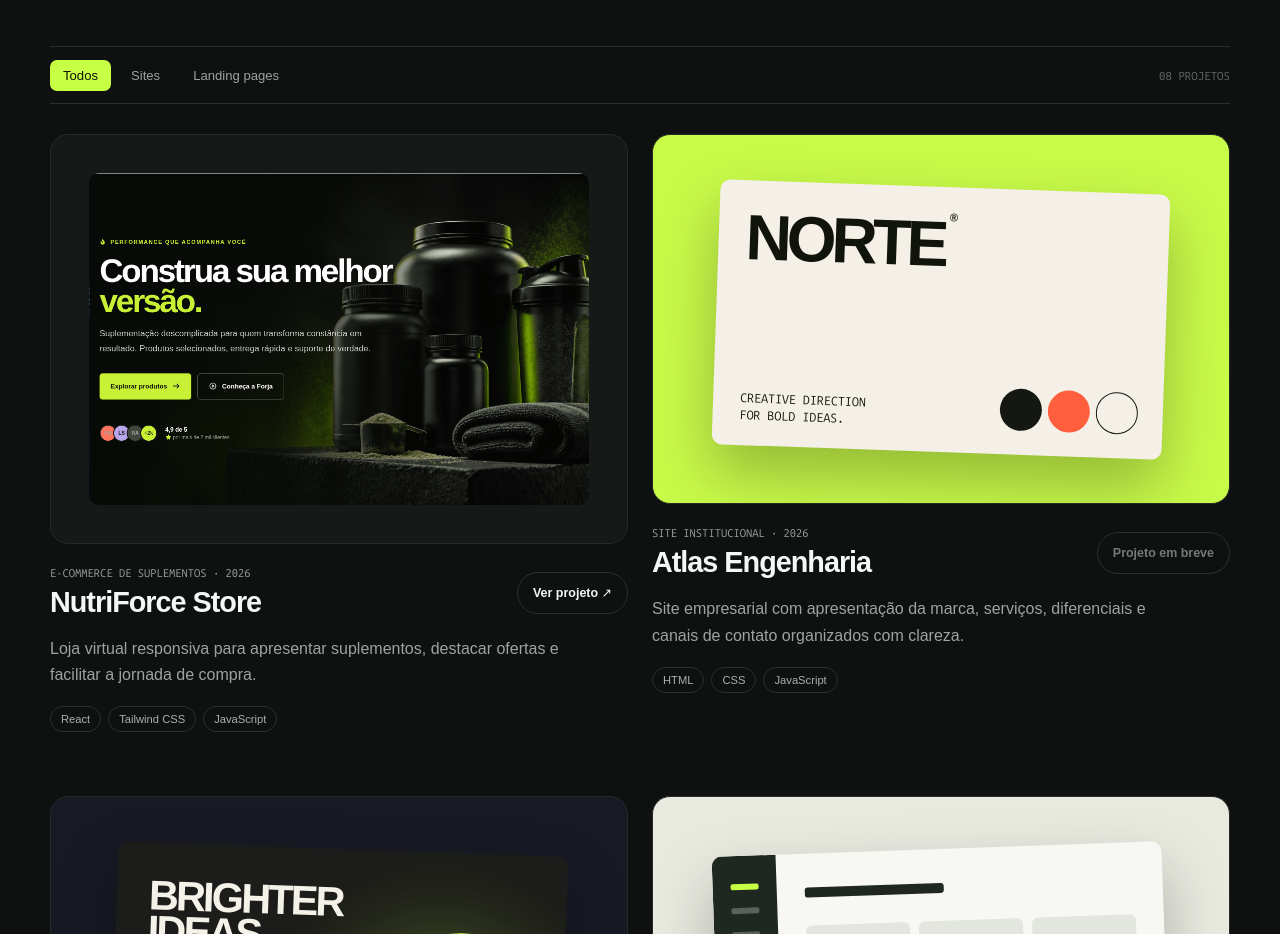
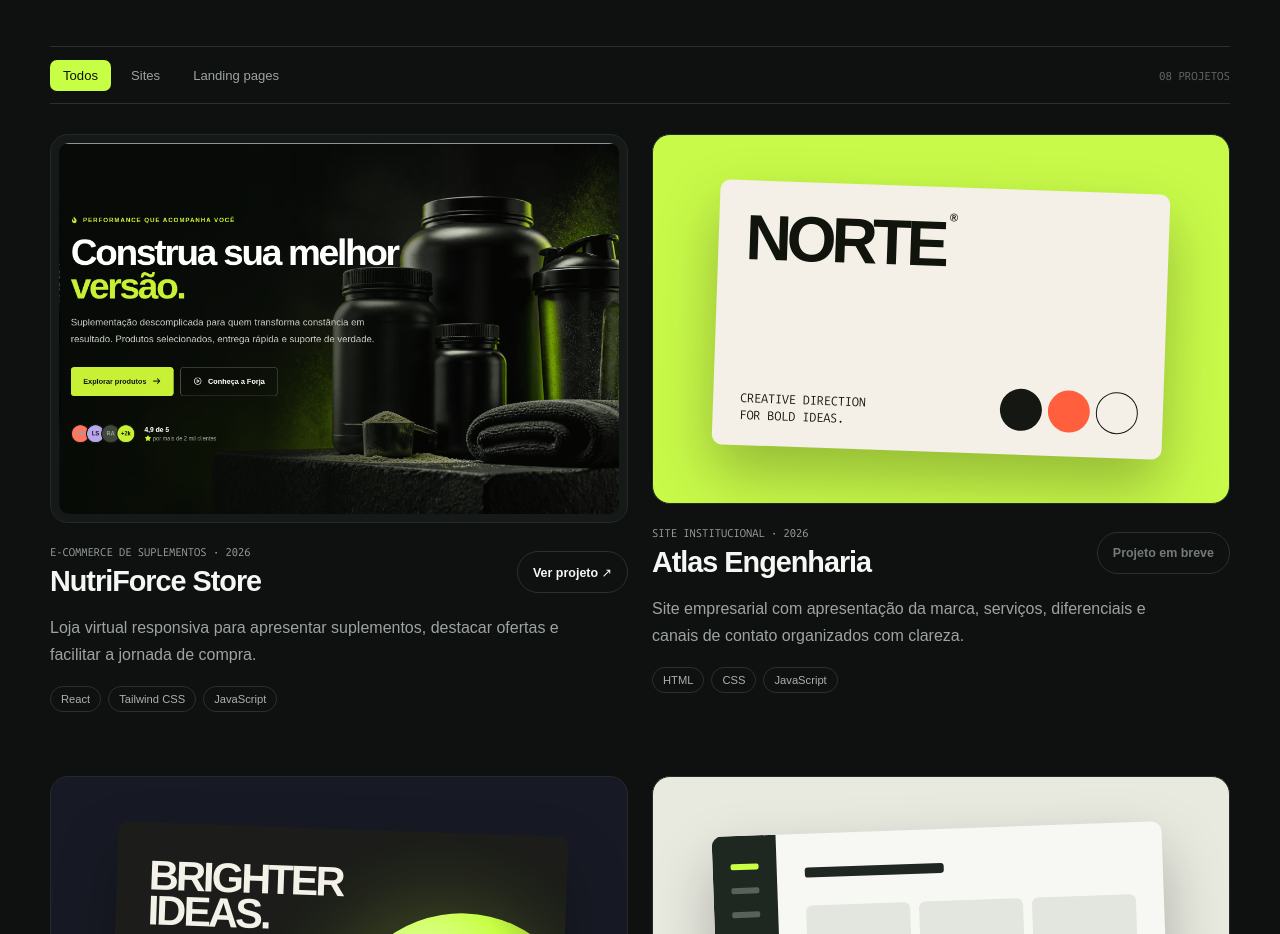
Before and after one commit to Fabio40404040/portifolio, a website built with Vite: page index.html in a window 1280 px wide. Shown: the part 1180-2114 px from the top of the page. Built offline with nearby package versions, Linux system fonts and the light colour scheme; a web font is replaced by a local one.

Commit message:
enlarge ecommerce card preview

```diff
--- a/src/components/project-card.js
+++ b/src/components/project-card.js
@@ -16,6 +16,7 @@ export function createProjectCard(projectTemplate, tagTemplate, project) {
   image.hidden = !project.image
 
   if (project.image) {
+    visual.classList.add('has-image')
     image.src = project.image
     image.alt = project.imageAlt || `Tela do projeto ${project.title}`
   }
--- a/src/style.css
+++ b/src/style.css
@@ -518,6 +518,8 @@ img { display: block; max-width: 100%; }
   background: #151917;
 }
 
+.project-card__visual.has-image { padding: 8px; }
+
 .project-card:nth-child(2) .project-card__visual { background: #c8fa49; }
 .project-card:nth-child(3) .project-card__visual { background: #171a24; }
 .project-card:nth-child(4) .project-card__visual { background: #e8e9df; }
```
